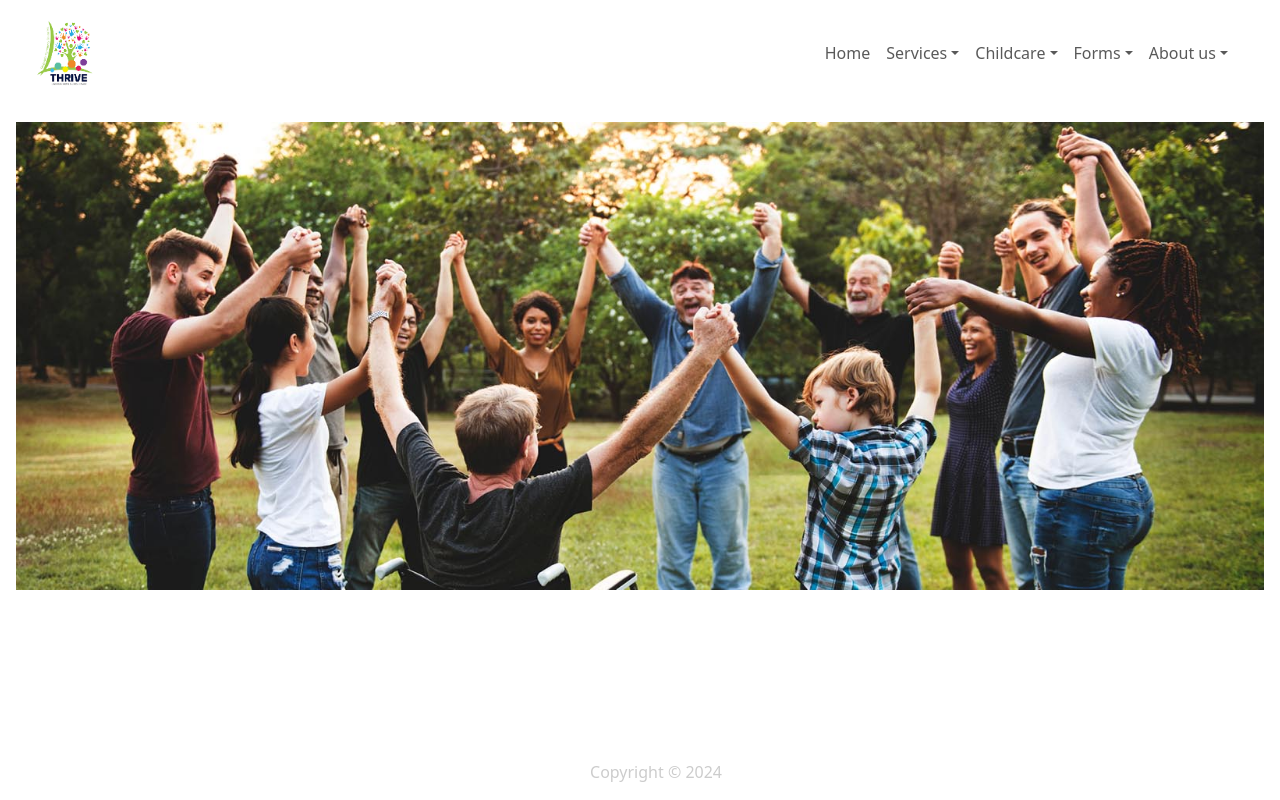
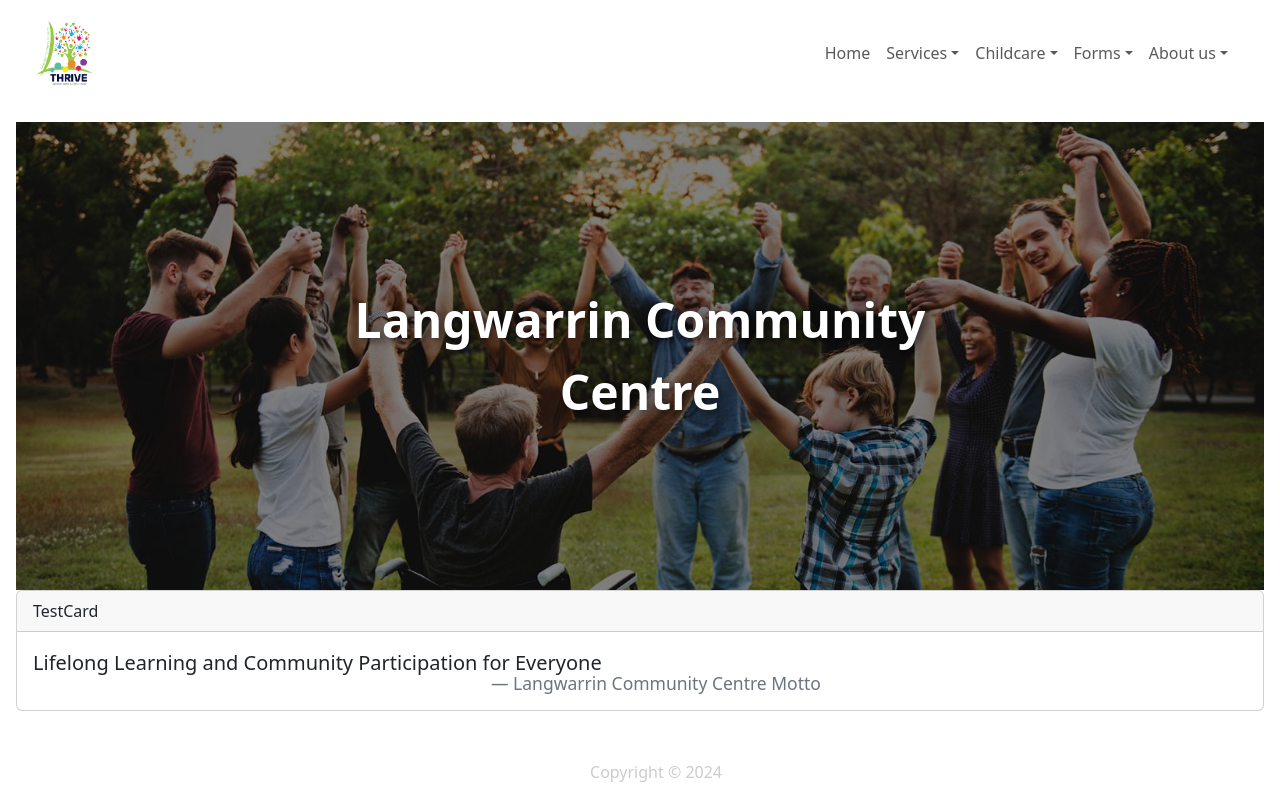
Before and after one commit to andywelly/LangwarrinCC-Website, a React (Vite) app in the folder Langwarrin_CC/: page / in a window 1280 px wide. Built offline with nearby package versions, Linux system fonts and the light colour scheme; a web font is replaced by a local one.

Commit message:
Add Cover Image and TestCard

```diff
--- a/Langwarrin_CC/src/App.jsx
+++ b/Langwarrin_CC/src/App.jsx
@@ -1,14 +1,16 @@
 //import React from "react";
 import Footer from "./Footer";
-import Background from "./Background";
+import CoverImage from "./CoverImage";
 import NavigationBar from "./Navigation_Bar";
+import HomeCard from "./Card";
 
 
 function App() {
     return (
         <div>
             <NavigationBar></NavigationBar>
-            <Background/>
+            <CoverImage/>
+            <HomeCard></HomeCard>
             <Footer/>
         </div>
     );
--- a/Langwarrin_CC/src/Background.jsx
+++ /dev/null
@@ -1,6 +0,0 @@
-import reactLogo from "./assets/Background.jpg";
-
-export default function Background() {
-
-    return <img className="banner-image" src={reactLogo} alt="react logo" />;
-}
--- /dev/null
+++ b/Langwarrin_CC/src/Card.jsx
@@ -0,0 +1,21 @@
+import Card from 'react-bootstrap/Card';
+
+function HomeCard() {
+  return (
+    <Card>
+      <Card.Header>TestCard</Card.Header>
+      <Card.Body>
+        <blockquote className="blockquote mb-0">
+          <p>
+          Lifelong Learning and Community Participation for Everyone
+          </p>
+          <footer className="blockquote-footer">
+            Langwarrin Community Centre Motto
+          </footer>
+        </blockquote>
+      </Card.Body>
+    </Card>
+  );
+}
+
+export default HomeCard;
--- /dev/null
+++ b/Langwarrin_CC/src/CoverImage.css
@@ -0,0 +1,32 @@
+.cover-image-container {
+    position: relative;
+    text-align: center;
+    color: white;
+  }
+
+  .cover-image {
+    width: 100%;
+    height: auto;
+    filter: brightness(50%); /* Darkens the image */
+  }
+
+  .cover-text {
+    position: absolute;
+    top: 50%;
+    left: 50%;
+    transform: translate(-50%, -50%);
+    font-size: 3rem; /* Adjust the size as needed */
+    font-weight: bold;
+    text-shadow: 2px 2px 8px rgba(0, 0, 0, 0.7); /* Optional shadow for better readability */
+  }
+
+  .cover-title {
+    position: absolute;
+    top: 50%;
+    left: 50%;
+    transform: translate(-50%, -50%);
+    color: white;
+    font-size: 3rem;
+    font-weight: bold;
+    text-shadow: 2px 2px 8px rgba(0, 0, 0, 0.7); /* Adds a shadow for better contrast */
+  }
--- /dev/null
+++ b/Langwarrin_CC/src/CoverImage.jsx
@@ -0,0 +1,16 @@
+import Image from 'react-bootstrap/Image';
+import Imagesrc from './assets/Background.jpg';
+import './CoverImage.css'; // Make sure to import the CSS file
+
+function CoverImage() {
+  return (
+    <div className="cover-image-container">
+      <Image src={Imagesrc} fluid className="cover-image" />
+      <div className="cover-text">
+        Langwarrin Community Centre
+      </div>
+    </div>
+  );
+}
+
+export default CoverImage;
```
